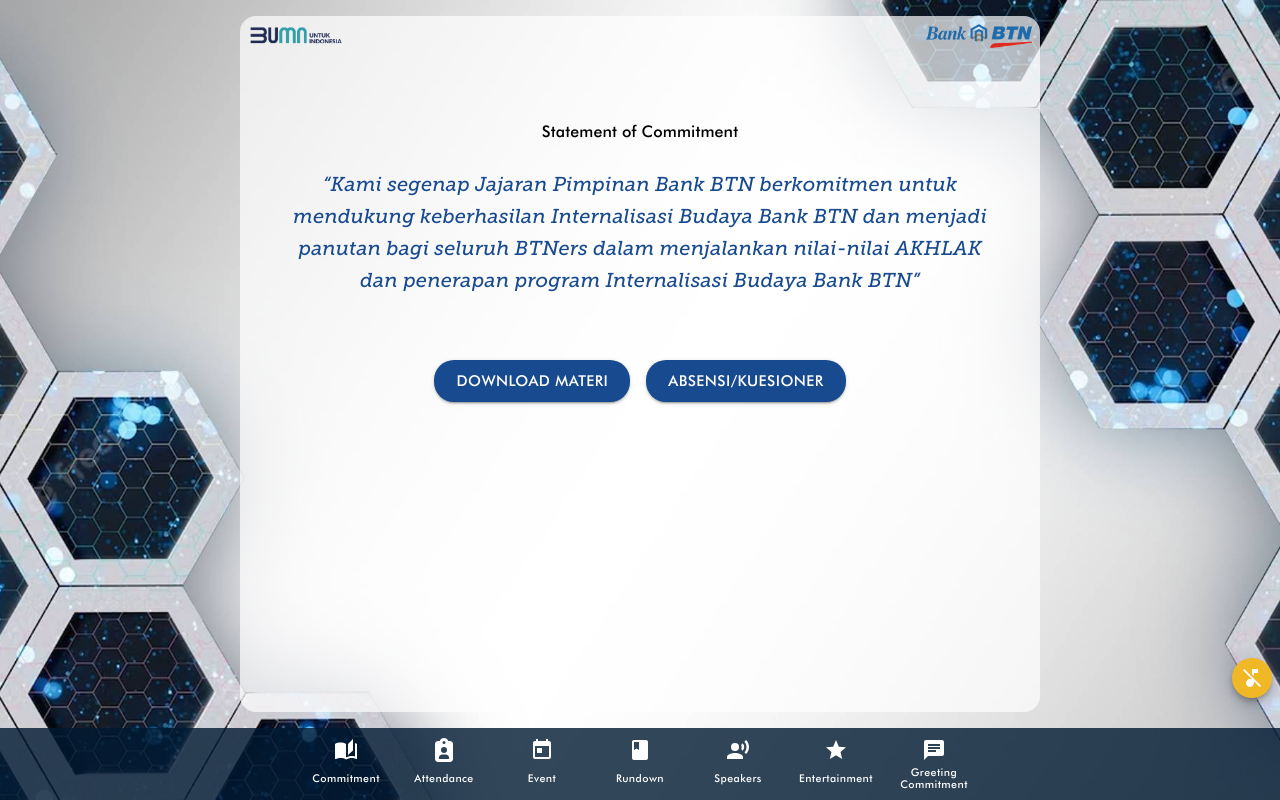
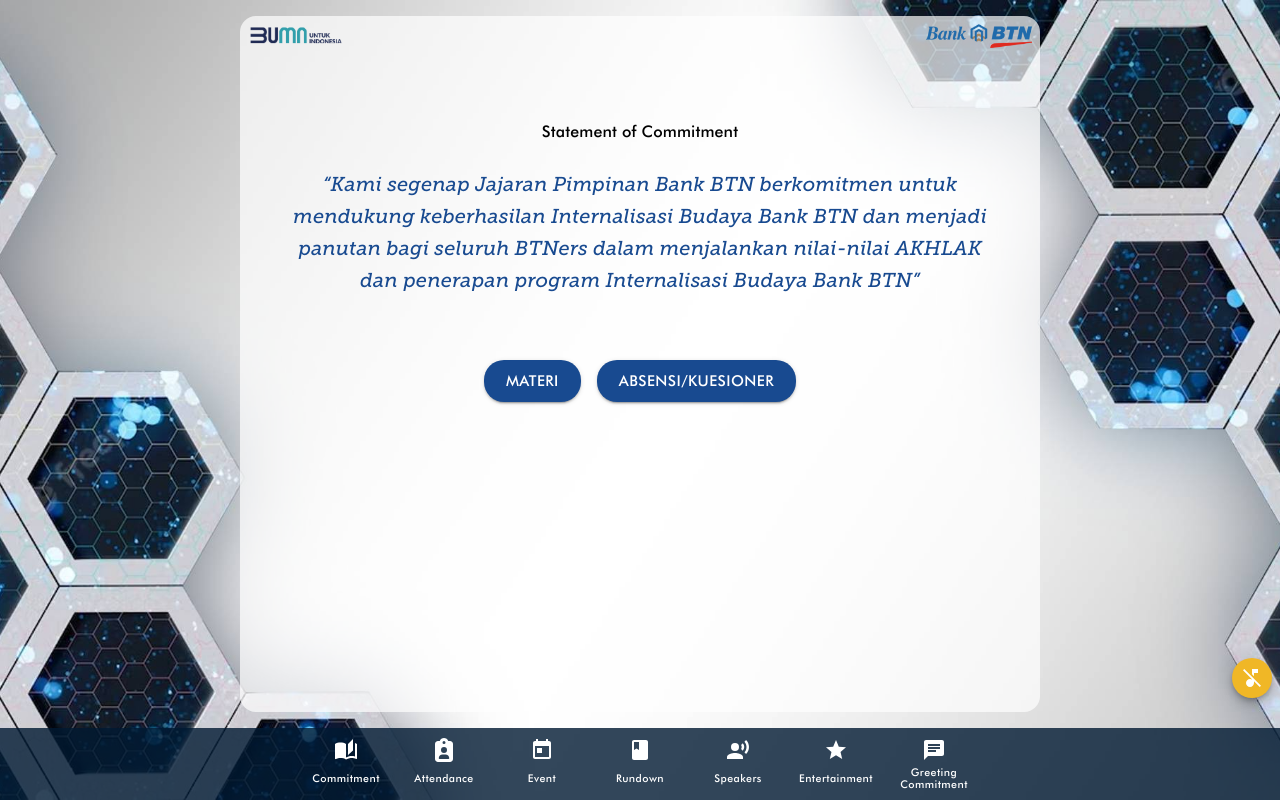
Before and after one commit to arifrmdhni/web-invitation, a React (Create React App) app: page /main/commitment in a window 1280 px wide. Built offline with nearby package versions, Linux system fonts and the light colour scheme.

Commit message:
Update Commitment.js

```diff
--- a/src/Pages/Commitment.js
+++ b/src/Pages/Commitment.js
@@ -19,7 +19,7 @@
         </div>
       </div>
       <div className="button-commitment-wrapper">
-          <Button name="Download Materi" />
+          <Button name="Materi" />
           <Button onClick={() => navigate('/main/survey')} name="Absensi/Kuesioner" />
       </div>
     </div>
```
